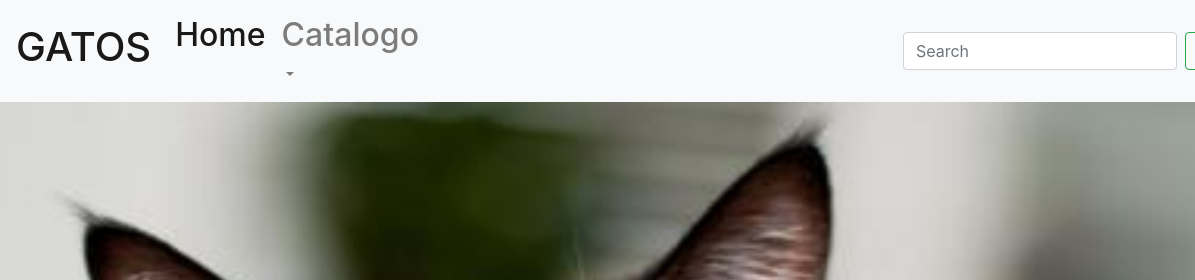
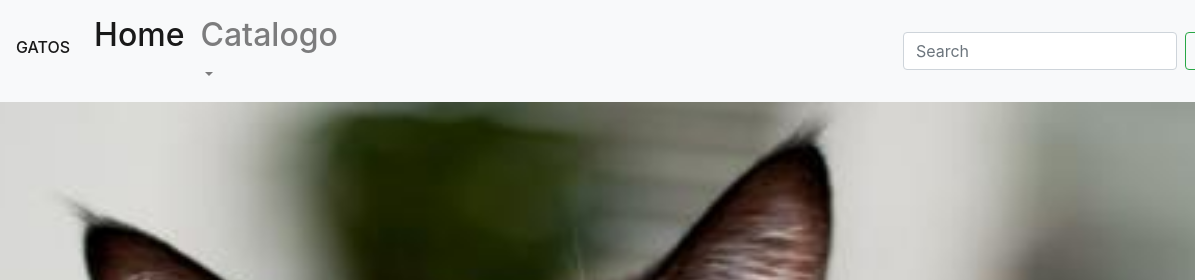
Before and after one commit to Cova97/Base-HTML, a plain HTML site: page index.html in a window 1280 px wide. Shown: the top 280 px of the page, 0-1195 px from the left. Drawn offline with nearby package versions, Linux system fonts and the light colour scheme.

Commit message:
cambio de titulo

```diff
--- a/index.html
+++ b/index.html
@@ -15,7 +15,7 @@
 <body>
 <!--Aqui empieza la barra de navegacion-->
   <nav class="navbar navbar-expand-lg navbar-light bg-light">
-  <a class="navbar-brand" href="#"> <h1>GATOS</h1> </a>
+  <a class="navbar-brand" href="#"> <h6>GATOS</h6> </a>
   <button class="navbar-toggler" type="button" data-toggle="collapse" data-target="#navbarSupportedContent" aria-controls="navbarSupportedContent" aria-expanded="false" aria-label="Toggle navigation">
     <span class="navbar-toggler-icon"></span>
   </button>
```
